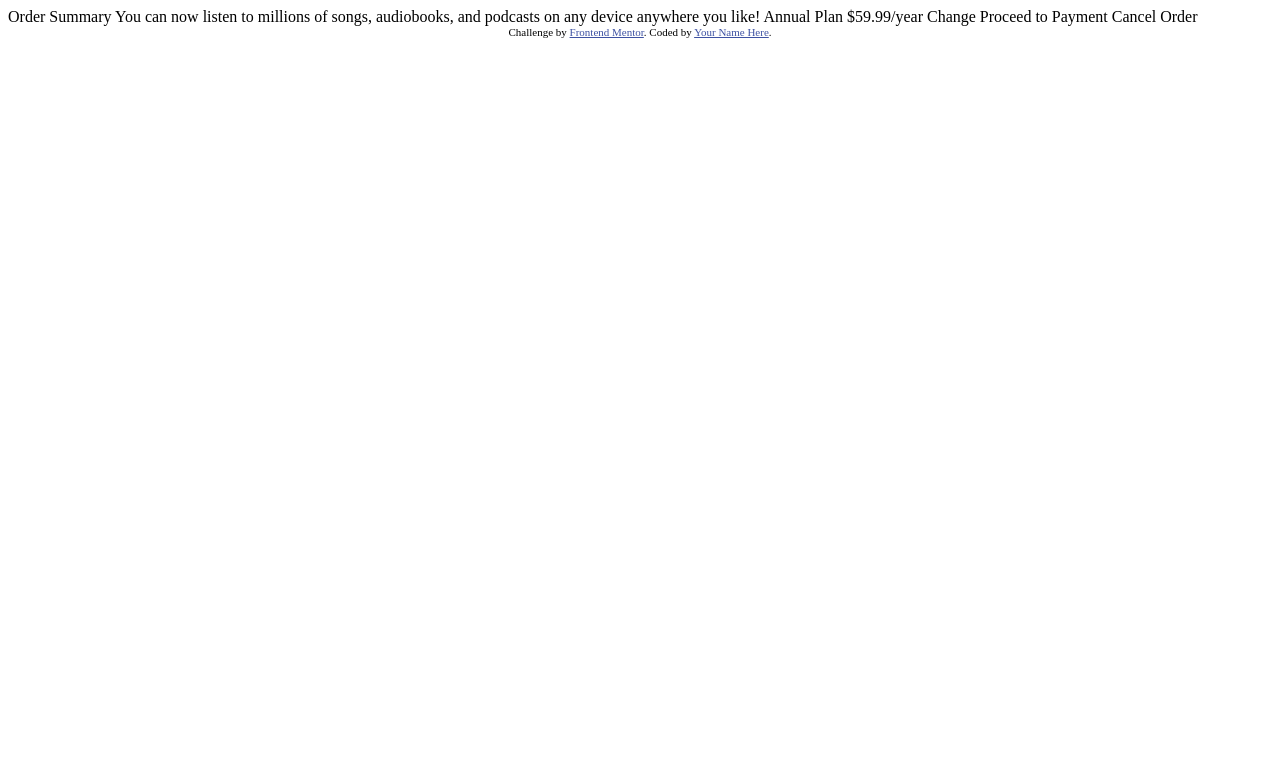
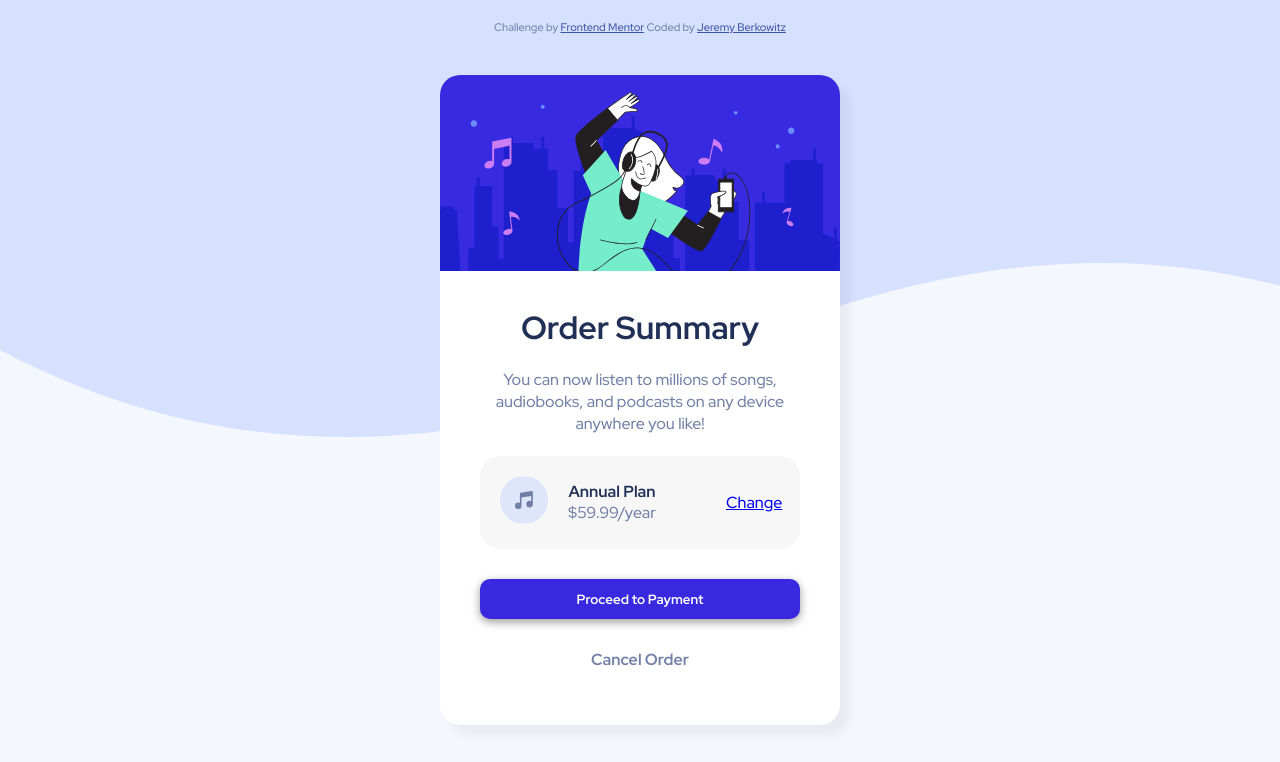
Before and after one commit to Jer14/frontend-mentor, a plain HTML site: page index.html in a window 1280 px wide. Drawn offline with Linux system fonts and the light colour scheme.

Commit message:
hopefully final

```diff
--- /dev/null
+++ b/css/style.css
@@ -0,0 +1,119 @@
+@import url('https://fonts.googleapis.com/css2?family=Red+Hat+Display:wght@500;700;900&display=swap');
+
+:root{
+    --pale-blue: hsl(225, 100%, 94%);
+    --bright-blue: hsl(245, 75%, 52%);
+    --very-pale-blue: hsl(225, 100%, 98%);
+    --desaturated-blue: hsl(224, 23%, 55%);
+    --dark-blue: hsl(223, 47%, 23%);
+}
+
+*{
+    margin: 0;
+    padding: 0;
+    font-family: "Red Hat Display", sans-serif;
+}
+
+
+body{
+    background-image: url(../images/pattern-background-desktop.svg);
+    background-repeat: no-repeat;
+    background-color:var(--very-pale-blue);
+}
+
+.card{
+    background-color: white;
+    justify-content: space-around;
+    align-items: center;
+    flex-direction: column;
+    border-radius: 20px;
+    overflow: hidden;
+    width: 400px;
+    height: 650px;
+    text-align: center;
+    position: absolute;
+    top: 50%;
+    left: 50%;
+    transform: translate(-50%, -50%);
+    box-shadow: 10px 10px 10px rgb(0, 0, 0, .05);
+}
+
+.main-image{
+    width: 100%;
+}
+
+h1{
+    padding: 30px 0 0 0;
+    font-weight: 700;
+    color: var(--dark-blue);
+}
+
+p{
+    line-height: 1.4em;
+    color: #696969;
+    padding: 20px 45px;
+    color: var(--desaturated-blue);
+    font-weight: 500;
+}
+
+.plan{
+    display: flex;
+    padding: 30px;
+    margin-left: 40px;
+    justify-content:start;
+    align-items: center;
+    width: 70%;
+    background-color: #f7f7f7;
+    border-radius: 20px;
+    padding: 20px;
+}
+
+ul{
+    list-style-type: none;
+    margin: 0;
+    padding: 0 70px 0 20px;
+}
+
+
+li:first-child{
+    color: var(--dark-blue);
+    font-weight: 700;
+}
+
+li:nth-child(2){
+    color: var(--desaturated-blue);
+}
+
+
+.cancel{
+    text-decoration:none;
+    color: var(--desaturated-blue);
+    font-weight: 700;
+}
+
+.cancel:hover{
+    color: var(--dark-blue);
+}
+
+.plan a:hover{
+    text-decoration: none;
+    color: hsl(245, 75%, 62%);
+}
+
+.btn{
+    border: none;
+    padding: 0px 0;
+    color: white;
+    background-color:var(--bright-blue);
+    width: 80%;
+    height: 40px;
+    border-radius: 10px;
+    box-shadow: 0 3px 10px rgba(0, 0, 0, .4);
+    margin: 30px;
+    font-weight: 700;
+}
+.btn:hover{
+    transform: scale(.98);
+    cursor: pointer;
+    background-color: hsl(245, 75%, 62%);
+}
--- a/index.html
+++ b/index.html
@@ -1,37 +1,65 @@
 <!DOCTYPE html>
 <html lang="en">
+
 <head>
   <meta charset="UTF-8">
-  <meta name="viewport" content="width=device-width, initial-scale=1.0"> <!-- displays site properly based on user's device -->
+  <meta name="viewport" content="width=device-width, initial-scale=1.0">
 
   <link rel="icon" type="image/png" sizes="32x32" href="./images/favicon-32x32.png">
-
+  <link rel="stylesheet" href="css/style.css">
   <title>Frontend Mentor | Order summary card</title>
 
-  <!-- Feel free to remove these styles or customise in your own stylesheet 👍 -->
+
   <style>
-    .attribution { font-size: 11px; text-align: center; }
-    .attribution a { color: hsl(228, 45%, 44%); }
+    .attribution {
+      font-size: 11px;
+      text-align: center;
+    }
+
+    .attribution a {
+      color: hsl(228, 45%, 44%);
+    }
   </style>
 </head>
+
 <body>
+  <div class="card">
+    <div>
+      <img class="main-image" src="images/illustration-hero.svg" alt="LOGO">
+    </div>
+    <h1>
+      Order Summary
+    </h1>
 
-  Order Summary
+    <p>
+      You can now listen to millions of songs, audiobooks, and podcasts on any
+      device anywhere you like!
+    </p>
+    <div class="plan">
+      <div><img src="images/icon-music.svg" alt="Music Image"></div>
+      <div class="list">
+        <ul>
+          <li>Annual Plan</li>
+          <li>$59.99/year</li>
+        </ul>
+      </div>
+      <div>
+        <a href="#">Change</a>
+      </div>
+    </div>
+    <div>
+      <input type="submit" class="btn" value="Proceed to Payment">
+    </div>
+    <div>
+      <a href="#" class="cancel">Cancel Order</a>
+    </div>
+  </div>
+  <footer>
+    <div class="attribution">
+      <p>Challenge by <a href="https://www.frontendmentor.io?ref=challenge" target="_blank">Frontend Mentor</a>
+        Coded by <a href="https://github.com/Jer14" target="_blank">Jeremy Berkowitz</a></p>
+    </div>
+  </footer>
+</body>
 
-  You can now listen to millions of songs, audiobooks, and podcasts on any
-  device anywhere you like!
-
-  Annual Plan
-  $59.99/year
-
-  Change
-
-  Proceed to Payment
-  Cancel Order
-
-  <div class="attribution">
-    Challenge by <a href="https://www.frontendmentor.io?ref=challenge" target="_blank">Frontend Mentor</a>.
-    Coded by <a href="#">Your Name Here</a>.
-  </div>
-</body>
 </html>
```
